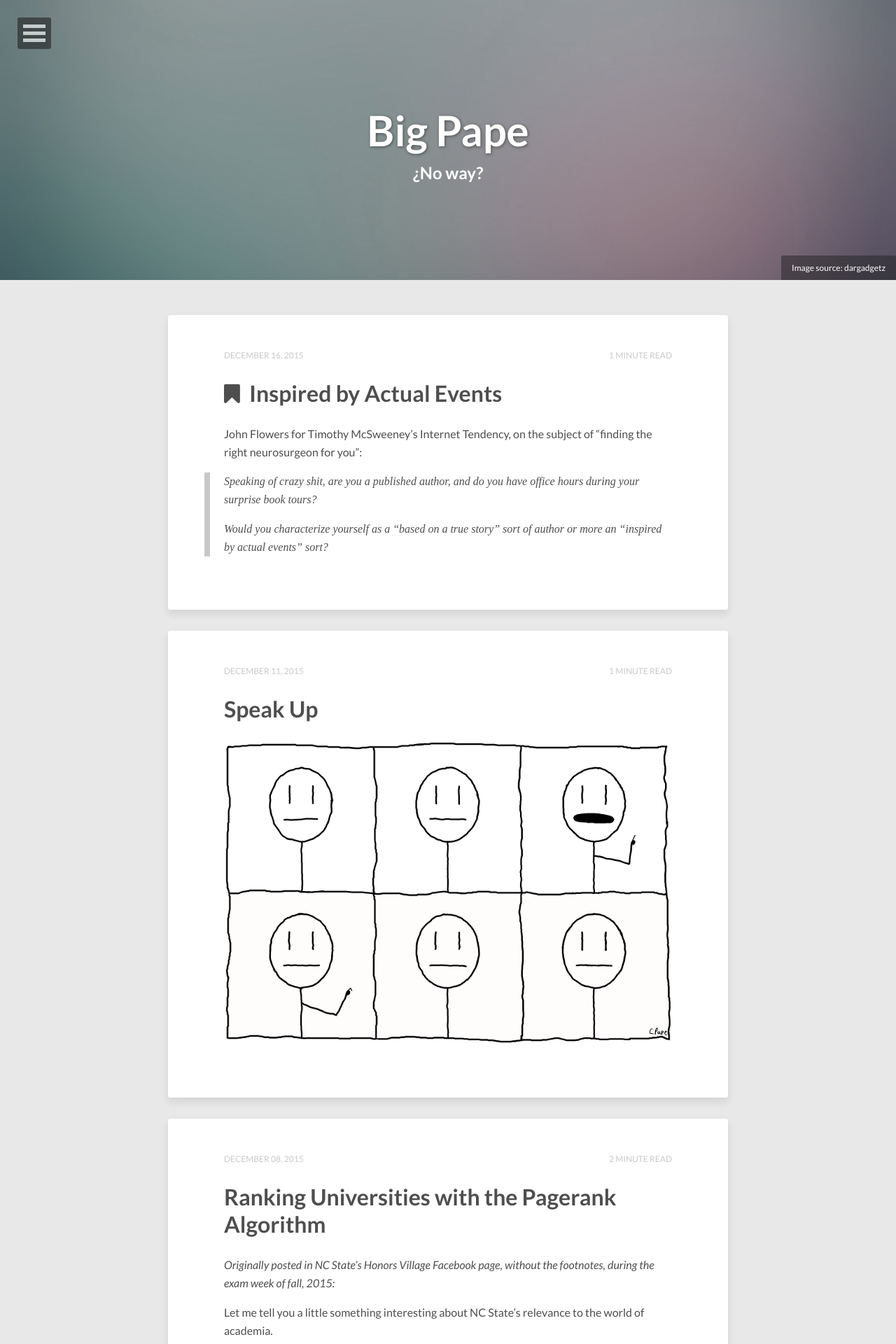
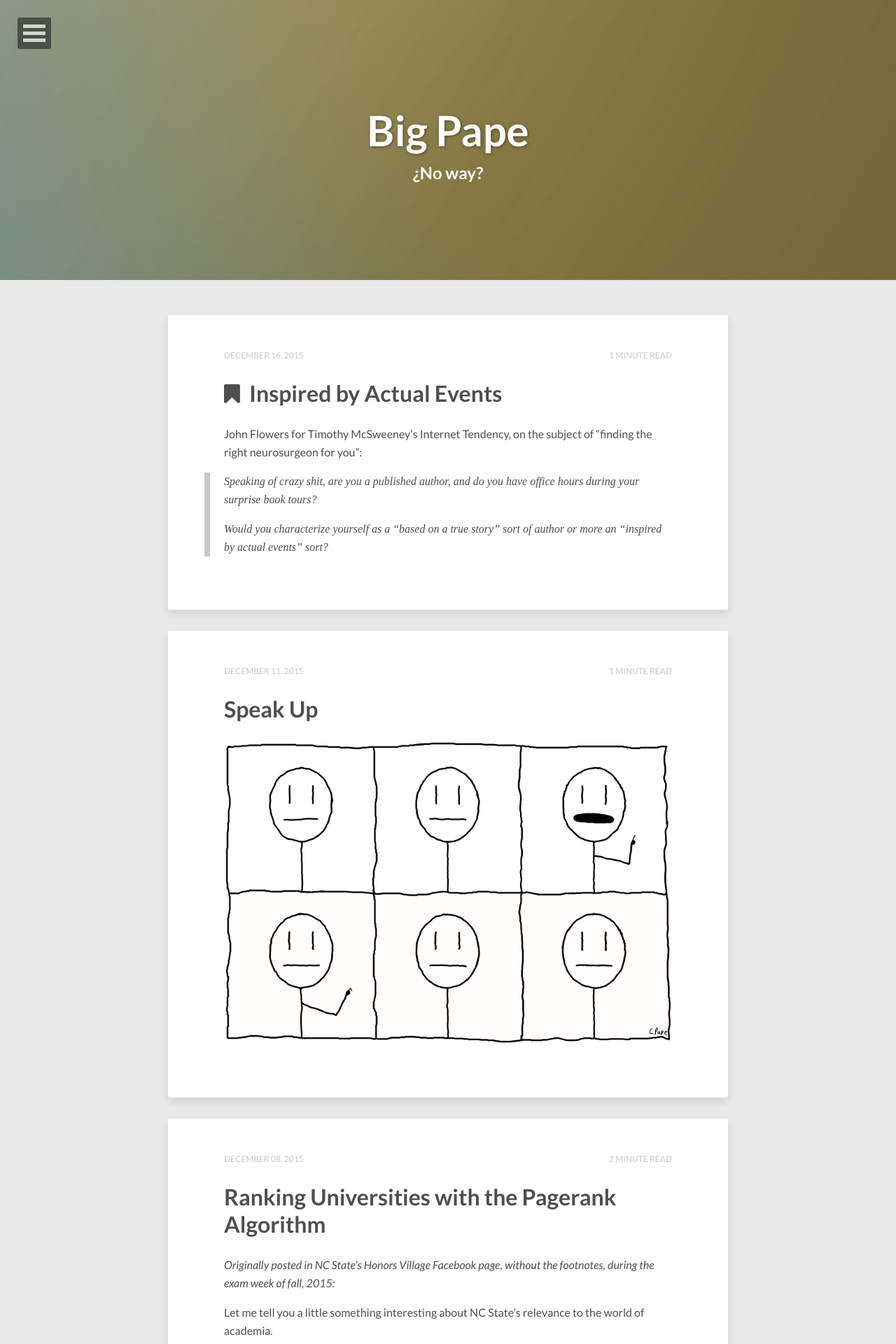
Before and after one commit to CarterPape/CarterPape.github.io, a Jekyll site: the page built from index.html, in a window 1280 px wide. Shown: the top 1920 px of the page at 70% size. Built offline with Jekyll 4.4.1, drawn with Linux system fonts in a browser that asks for light colours; nearby versions of some CDN libraries; the list of posts is cut into pages by our own code.

Commit message:
Tends to feature and background image layouts

```diff
--- a/_layouts/page.html
+++ b/_layouts/page.html
@@ -7,7 +7,7 @@
 {% include head.html %}
 </head>
 
-<body id="page" {% if page.image.feature %}class="feature"{% endif %}>
+<body id="page" class="{% if page.image.feature %}feature{% endif %} {% if page.image.background %}static-background{% endif %}">
 
 {% include browser-upgrade.html %}
 {% include navigation.html %}
--- a/_layouts/post-index.html
+++ b/_layouts/post-index.html
@@ -7,7 +7,7 @@
 {% include head.html %}
 </head>
 
-<body id="post-index" {% if page.image.feature %}class="feature"{% endif %}>
+<body id="post-index" class="{% if page.image.feature %}feature{% endif %} {% if page.image.background %}static-background{% endif %}">
 
 {% include browser-upgrade.html %}
 {% include navigation.html %}
--- a/_layouts/post.html
+++ b/_layouts/post.html
@@ -7,7 +7,7 @@
 {% include head.html %}
 </head>
 
-<body id="post" {% if page.image.feature %}class="feature"{% endif %}>
+<body id="post" class="{% if page.image.feature %}feature{% endif %} {% if page.image.background %}static-background{% endif %}">
 
 {% include browser-upgrade.html %}
 {% include navigation.html %}
--- a/_sass/_page.scss
+++ b/_sass/_page.scss
@@ -3,6 +3,11 @@ body {
     padding: 0;
     width: 100%;
     background-color: $body-color;
+}
+
+body.static-background {
+    background-attachment: fixed;
+    background-position: center center;
 }
 
 // Main
@@ -76,7 +81,7 @@ body {
     display: table;
     margin-top: 0;
     width: 100%;
-    height: 400px;
+    height: $header-height;
     overflow: hidden;
     .header-title-wrap {
         display: table-cell;
@@ -111,12 +116,10 @@ body {
 }
 .entry-image {
     position: relative;
-    top: -50%;
-    left: -50%;
-    width: 200%;
-    height: 200%;
-    min-height: 400px;
-    overflow: hidden;
+    top: 0;
+    left: 0;
+    width: 100%;
+    height: $header-height;
     &:after {
         content: '';
         position: absolute;
@@ -127,14 +130,9 @@ body {
         background-color: rgba($base-color,0.3);
     }
     img {
-        position: absolute;
-        top: 0;
-        left: 0;
-        right: 0;
-        bottom: 0;
-        margin: auto;
-        min-width: 50%;
-        min-height: 400px; // match .entry-image min-height
+        object-fit: cover;
+        height: 100%;
+        width: 100%;
     }
 }
 // Feature Image Caption
--- a/_sass/_variables.scss
+++ b/_sass/_variables.scss
@@ -7,8 +7,13 @@ $caption-font: $base-font;
 $code-font: monospace;
 $alt-font: serif;
 
+
+// Sizes
+// --------------------------------------------------
+
 $doc-font-size: 16;
 $doc-line-height: 26;
+$header-height: 400px;
 
 
 // set-up the body font-size / line-height
--- a/index.html
+++ b/index.html
@@ -3,9 +3,7 @@ layout: post-index
 description: "Describe this nonsense."
 comments: false
 image:
-  feature: abstract-1.jpg
-  credit: dargadgetz
-  creditlink: http://www.dargadgetz.com/ios-7-abstract-wallpaper-pack-for-iphone-5-and-ipod-touch-retina/
+  feature: cabstract-2.jpg
 ---
 
 {% include motm.html %}
```
